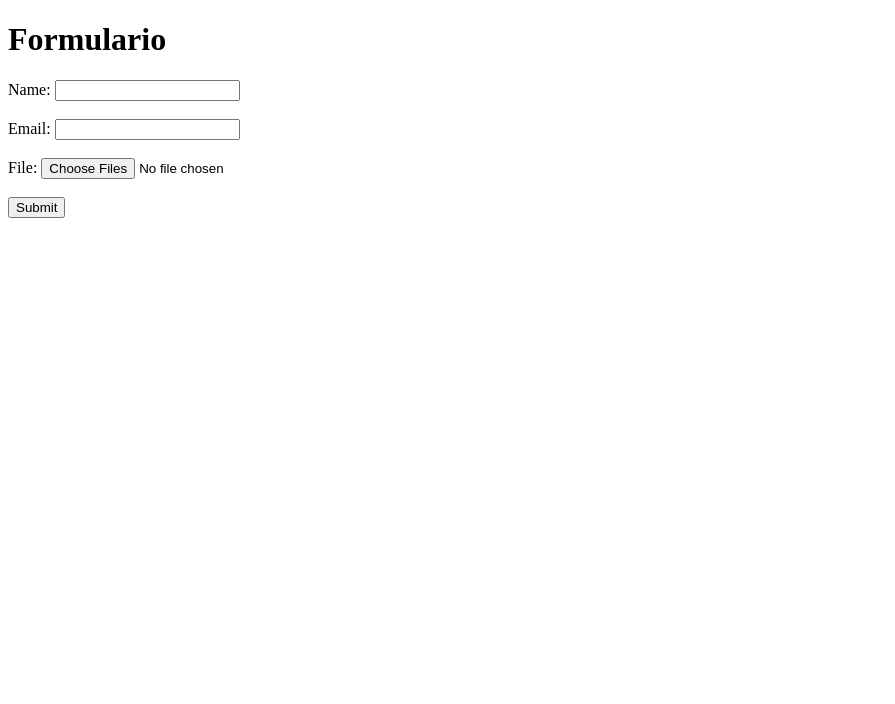
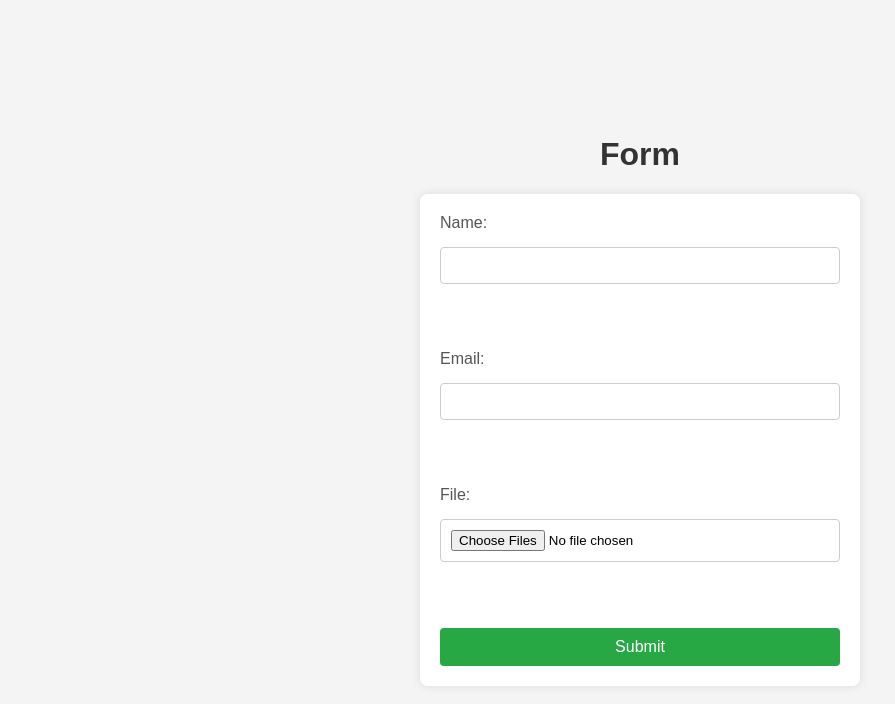
Before and after one commit to Sincal200/Formulario, a website: page form.html in a window 1280 px wide. Shown: the whole page, without its empty margins (0-895 px from the left). Drawn offline with Linux system fonts and the light colour scheme.

Commit message:
Form Completo

```diff
--- /dev/null
+++ b/form.css
@@ -0,0 +1,54 @@
+body {
+    font-family: Arial, sans-serif;
+    background-color: #f4f4f4;
+    margin: 0;
+    padding: 0;
+    display: flex;
+    justify-content: center;
+    align-items: center;
+    height: 100vh;
+    flex-direction: column;
+}
+
+h1 {
+    text-align: center;
+    color: #333;
+}
+
+form {
+    background: #fff;
+    padding: 20px;
+    border-radius: 8px;
+    box-shadow: 0 0 10px rgba(0, 0, 0, 0.1);
+    width: 100%;
+    max-width: 400px;
+    display: flex;
+    flex-direction: column;
+    gap: 15px;
+}
+
+label {
+    color: #555;
+}
+
+.input-field {
+    width: 100%;
+    padding: 10px;
+    border: 1px solid #ccc;
+    border-radius: 4px;
+    box-sizing: border-box;
+}
+
+button {
+    padding: 10px;
+    background-color: #28a745;
+    border: none;
+    border-radius: 4px;
+    color: white;
+    font-size: 16px;
+    cursor: pointer;
+}
+
+button:hover {
+    background-color: #218838;
+}
--- a/form.html
+++ b/form.html
@@ -1,19 +1,23 @@
 <!DOCTYPE html>
+<html lang="en"></html>
 <html>
 <head>
-    <title>Formulario</title>
+    <title>Form</title>
+    <meta charset="UTF-8">
+    <meta name="viewport" content="width=device-width, initial-scale=1.0">
+    <link rel="stylesheet" type="text/css" href="form.css">
 </head>
 <body>
-    <h1>Formulario</h1>
+    <div>  <h1>Form</h1></div>
     <form>
         <label for="name">Name:</label>
-        <input type="text" id="name" name="name" required><br><br>
+        <input class="input-field" type="text" id="name" name="name" required><br><br>
 
         <label for="email">Email:</label>
-        <input type="email" id="email" name="email" required><br><br>
+        <input class="input-field" type="email" id="email" name="email" required><br><br>
 
         <label for="file">File:</label>
-        <input type="file" id="files" name="file" required multiple><br><br>
+        <input class="input-field" type="file" id="files" name="file" required multiple><br><br>
 
         <button type="submit">Submit</button>
     </form>
--- a/form.js
+++ b/form.js
@@ -1,25 +1,30 @@
 const form = document.querySelector('form');
 form.addEventListener('submit', (e) => {
     e.preventDefault();
-    // Prevents HTML handling submission
+
     const name = document.getElementById("name");
     const email = document.getElementById("email");
     const files = document.getElementById("files");
+
+
+    if (files.files.length > 2) {
+        alert("You can only upload a maximum of 2 files");
+        return;
+    }
+
     const formData = new FormData();
-    // Creates empty formData object
     formData.append("name", name.value);
     formData.append("email", email.value);
-    // Appends value of text input
+
     for(let i =0; i < 2; i++) {
         formData.append("files", files.files[i]);
     }
 
     console.log(...formData)
-    // Appends value(s) of file input
-    // Post data to Node and Express server:
+
     fetch('http://127.0.0.1:5000/upload', {
         method: 'POST',
-        body: formData, // Payload is formData object
+        body: formData,
     })
     .then(res => res.json())
     .then(data => console.log(data));
```
